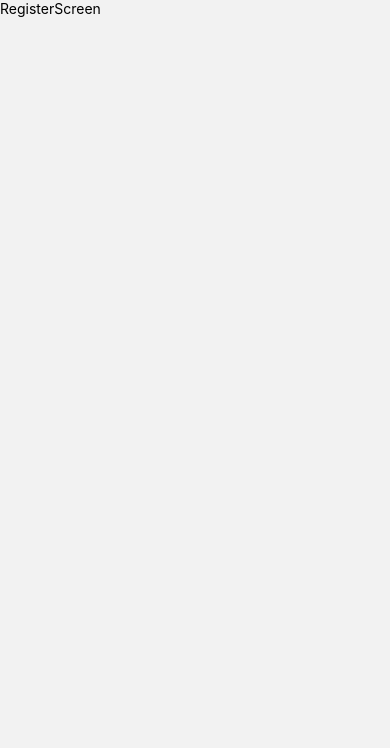
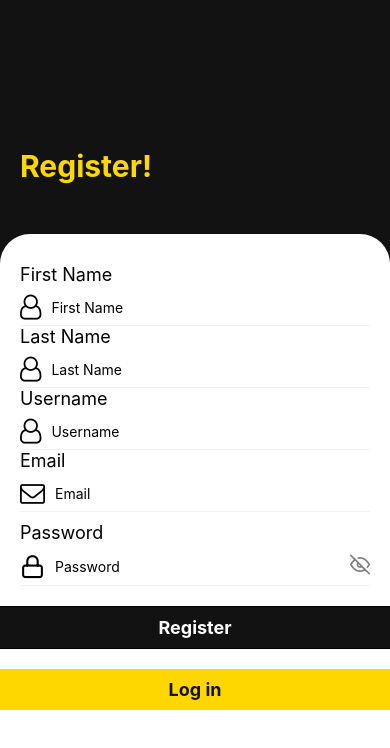
Before and after one commit to istvanbodor/Kalandar, a React Native app in the folder Mobile/: screen /RegisterScreen in a window 390 px wide. Shown: the top 748 px of the page. Built offline with nearby package versions, Linux system fonts and the light colour scheme.

Commit message:
Screens - Login - Splash - Register

```diff
--- a/Mobile/screens/LoginScreen.tsx
+++ b/Mobile/screens/LoginScreen.tsx
@@ -1,10 +1,42 @@
-import { View, Text, Button, TouchableOpacity, Dimensions, StyleSheet } from 'react-native'
+import { View, Text, Button, TouchableOpacity, Dimensions, StyleSheet, TextInput } from 'react-native'
 import * as Animatable from 'react-native-animatable'
 import FontAwesome from 'react-native-vector-icons/FontAwesome'
 import Feather from 'react-native-vector-icons/Feather'
 import React from 'react'
 
+interface FormData {
+  email: string
+  password: string
+  emailCheck: boolean
+  secureTextEntry: boolean
+}
+
+
 export default function LoginScreen({navigation}: any) {
+
+  const emailExpression: RegExp = /^[A-Z0-9._%+-]+@[A-Z0-9.-]+\.[A-Z]{2,}$/i;
+
+  const [data, setData] = React.useState<FormData>({
+    email: '',
+    password: '',
+    emailCheck: false,
+    secureTextEntry: true
+  })
+
+  const handleTextInputChange = (value: string) =>{
+
+      setData(
+        {
+          ...data,
+          email: value,
+          emailCheck: emailExpression.test(value)
+        }
+
+      )
+
+  }
+
+
   return (
     <View style={styles.container}>
         <View style={styles.header}>
@@ -12,17 +44,51 @@ export default function LoginScreen({navigation}: any) {
         </View>
 
 
-        <View style={styles.footer}>
+        <Animatable.View animation="fadeInUpBig" style={styles.footer}>
+
+          <Text style={styles.footerText}>Email</Text>
+          <View style={styles.formElement}>
+
+            <FontAwesome name='envelope-o' size={25}></FontAwesome>
+            <TextInput placeholder='Email' autoCapitalize='none' style={styles.textInput} onChangeText={(value)=>handleTextInputChange(value)}></TextInput>
+            {data.emailCheck &&  <Animatable.View animation='bounceIn'><Feather name='check-circle' color="green" size={20} /></Animatable.View> }
+
+          </View>
+
+          <Text style={[styles.footerText, {marginTop: 35}]}>Password</Text>
+          <View style={styles.formElement}>
+
+            <Feather name='lock' size={25}/>
+            <TextInput placeholder='Password' secureTextEntry={data.secureTextEntry} autoCapitalize='none' style={styles.textInput}></TextInput>
+            <TouchableOpacity onPress={()=>setData({...data, secureTextEntry: !data.secureTextEntry})}>
+            {
+              data.secureTextEntry? <Feather name='eye-off'  color="grey" size={20} /> : <Feather name='eye'  color="grey" size={20} />
+            }
+
+            </TouchableOpacity>
+
+          </View>
+          <View style={{flex: 1, alignItems: 'center'}} >
+          <TouchableOpacity activeOpacity={0.7} style={styles.buttonContainer}>
+                    <Text style={styles.buttonText}>Log in</Text>
+
+          </TouchableOpacity>
+
+          <TouchableOpacity activeOpacity={0.7} style={{...styles.buttonContainer, backgroundColor:'#121212', borderWidth: 1}} onPress={()=>navigation.navigate('RegisterScreen')}>
+                    <Text style={{...styles.buttonText, color: '#fff'}}>No account yet? Register</Text>
+
+                </TouchableOpacity>
+          </View>
 
 
 
-        </View>
+        </Animatable.View>
     </View>
   )
 }
 
 
-
+const {width} = Dimensions.get('screen')
 const styles = StyleSheet.create({
   container: {
     flex: 1,
@@ -46,6 +112,37 @@ const styles = StyleSheet.create({
     color: '#FFD700',
     fontWeight: 'bold',
     fontSize: 30
-  }
+  },
+  footerText: {
+        fontSize: 18
+  },
+  formElement: {
+    flexDirection: 'row',
+    marginTop: 10,
+    borderBottomWidth: 1,
+    paddingBottom: 5,
+    borderBottomColor: '#f2f2f2'
+},
+textInput: {
+  flex: 1,
+  paddingLeft: 10,
+},
+buttonContainer: {
 
+  marginTop: 20,
+  borderRadius: 30,
+  backgroundColor: '#FFD700',
+  paddingVertical: 10,
+  paddingHorizontal: 10,
+  width: width*0.7,
+
+},
+buttonText: {
+  color: '#121212',
+  fontSize: 18,
+  fontWeight: 'bold',
+  textAlign: 'center',
+  flexDirection: 'row',
+
+},
 })
--- a/Mobile/screens/RegisterScreen.tsx
+++ b/Mobile/screens/RegisterScreen.tsx
@@ -1,10 +1,182 @@
-import { View, Text } from 'react-native'
+import { View, Text, Button, TouchableOpacity, Dimensions, StyleSheet, TextInput } from 'react-native'
+import * as Animatable from 'react-native-animatable'
+import FontAwesome from 'react-native-vector-icons/FontAwesome'
+import Feather from 'react-native-vector-icons/Feather'
 import React from 'react'
 
-export default function RegisterScreen() {
+interface FormData {
+  email: string
+  password: string
+  emailCheck: boolean
+  secureTextEntry: boolean
+}
+
+
+export default function RegisterScreen({navigation}: any) {
+
+  const emailExpression: RegExp = /^[A-Z0-9._%+-]+@[A-Z0-9.-]+\.[A-Z]{2,}$/i;
+
+  const [data, setData] = React.useState<FormData>({
+    email: '',
+    password: '',
+    emailCheck: false,
+    secureTextEntry: true
+  })
+
+  const handleTextInputChange = (value: string) =>{
+
+      setData(
+        {
+          ...data,
+          email: value,
+          emailCheck: emailExpression.test(value)
+        }
+
+      )
+
+  }
+
+
   return (
-    <View>
-      <Text>RegisterScreen</Text>
+    <View style={styles.container}>
+        <View style={styles.header}>
+          <Text style={styles.welcomeText}>Register!</Text>
+        </View>
+
+
+        <Animatable.View animation="fadeInUpBig" style={styles.footer}>
+
+          <Text style={styles.footerText}>First Name</Text>
+          <View style={styles.formElement}>
+
+            <FontAwesome name='user-o' size={25}></FontAwesome>
+            <TextInput placeholder='First Name' autoCapitalize='none' style={styles.textInput} onChangeText={(value)=>handleTextInputChange(value)}></TextInput>
+            {data.emailCheck &&  <Animatable.View animation='bounceIn'><Feather name='check-circle' color="green" size={20} /></Animatable.View> }
+
+          </View>
+
+          <Text style={styles.footerText}>Last Name</Text>
+          <View style={styles.formElement}>
+
+            <FontAwesome name='user-o' size={25}></FontAwesome>
+            <TextInput placeholder='Last Name' autoCapitalize='none' style={styles.textInput} onChangeText={(value)=>handleTextInputChange(value)}></TextInput>
+            {data.emailCheck &&  <Animatable.View animation='bounceIn'><Feather name='check-circle' color="green" size={20} /></Animatable.View> }
+
+          </View>
+
+          <Text style={styles.footerText}>Username</Text>
+          <View style={styles.formElement}>
+
+            <FontAwesome name='user-o' size={25}></FontAwesome>
+            <TextInput placeholder='Username' autoCapitalize='none' style={styles.textInput} onChangeText={(value)=>handleTextInputChange(value)}></TextInput>
+            {data.emailCheck &&  <Animatable.View animation='bounceIn'><Feather name='check-circle' color="green" size={20} /></Animatable.View> }
+
+          </View>
+
+          <Text style={styles.footerText}>Email</Text>
+          <View style={styles.formElement}>
+
+            <FontAwesome name='envelope-o' size={25}></FontAwesome>
+            <TextInput placeholder='Email' autoCapitalize='none' style={styles.textInput} onChangeText={(value)=>handleTextInputChange(value)}></TextInput>
+            {data.emailCheck &&  <Animatable.View animation='bounceIn'><Feather name='check-circle' color="green" size={20} /></Animatable.View> }
+
+          </View>
+
+          <Text style={[styles.footerText, {marginTop: 10}]}>Password</Text>
+          <View style={styles.formElement}>
+
+            <Feather name='lock' size={25}/>
+            <TextInput placeholder='Password' secureTextEntry={data.secureTextEntry} autoCapitalize='none' style={styles.textInput}></TextInput>
+            <TouchableOpacity onPress={()=>setData({...data, secureTextEntry: !data.secureTextEntry})}>
+            {
+              data.secureTextEntry? <Feather name='eye-off'  color="grey" size={20} /> : <Feather name='eye'  color="grey" size={20} />
+            }
+
+            </TouchableOpacity>
+
+          </View>
+
+
+
+
+          <View style={{flex: 1, alignItems: 'center'}} >
+
+          <TouchableOpacity activeOpacity={0.7} style={{...styles.buttonContainer, backgroundColor:'#121212', borderWidth: 1}} >
+                    <Text style={{...styles.buttonText, color: '#fff'}}>Register</Text>
+
+                </TouchableOpacity>
+
+          <TouchableOpacity activeOpacity={0.7} style={styles.buttonContainer} onPress={()=>navigation.goBack()}>
+                    <Text style={styles.buttonText}>Log in</Text>
+
+          </TouchableOpacity>
+
+
+          </View>
+
+
+
+        </Animatable.View>
     </View>
   )
 }
+
+
+const {width} = Dimensions.get('screen')
+const styles = StyleSheet.create({
+  container: {
+    flex: 1,
+    backgroundColor: '#121212'
+  },
+  header: {
+    flex: 1,
+    justifyContent: 'flex-end',
+    paddingHorizontal: 20,
+    paddingBottom: 50
+  },
+  footer: {
+    flex: 3,
+    backgroundColor: '#fff',
+    borderTopLeftRadius: 30,
+    borderTopRightRadius: 30,
+    paddingHorizontal: 20,
+    paddingVertical: 30
+  },
+  welcomeText: {
+    color: '#FFD700',
+    fontWeight: 'bold',
+    fontSize: 30
+  },
+  footerText: {
+        fontSize: 18
+  },
+  formElement: {
+    flexDirection: 'row',
+    marginTop: 10,
+    borderBottomWidth: 1,
+    paddingBottom: 5,
+    borderBottomColor: '#f2f2f2'
+},
+textInput: {
+  flex: 1,
+  paddingLeft: 10,
+},
+buttonContainer: {
+
+  marginTop: 20,
+  borderRadius: 30,
+  backgroundColor: '#FFD700',
+  paddingVertical: 10,
+  paddingHorizontal: 10,
+  width: width*0.7,
+
+},
+buttonText: {
+  color: '#121212',
+  fontSize: 18,
+  fontWeight: 'bold',
+  textAlign: 'center',
+  flexDirection: 'row',
+
+},
+})
--- a/Mobile/screens/RootStackScreen.tsx
+++ b/Mobile/screens/RootStackScreen.tsx
@@ -13,11 +13,13 @@ const RootStack = createStackNavigator<any>();
 const RootStackScreen = () => (
 
     <RootStack.Navigator screenOptions={{
-        headerShown: false
+        headerShown: false,
+        headerMode: 'float',
+        gestureEnabled: true,
      }}>
 
     <RootStack.Screen name="SplashScreen" component={SplashScreen} />
-    <RootStack.Screen name="LoginScreen" component={LoginScreen} />
+    <RootStack.Screen name="LoginScreen" component={LoginScreen}  />
     <RootStack.Screen name="RegisterScreen" component={RegisterScreen} />
 
     </RootStack.Navigator>
```
